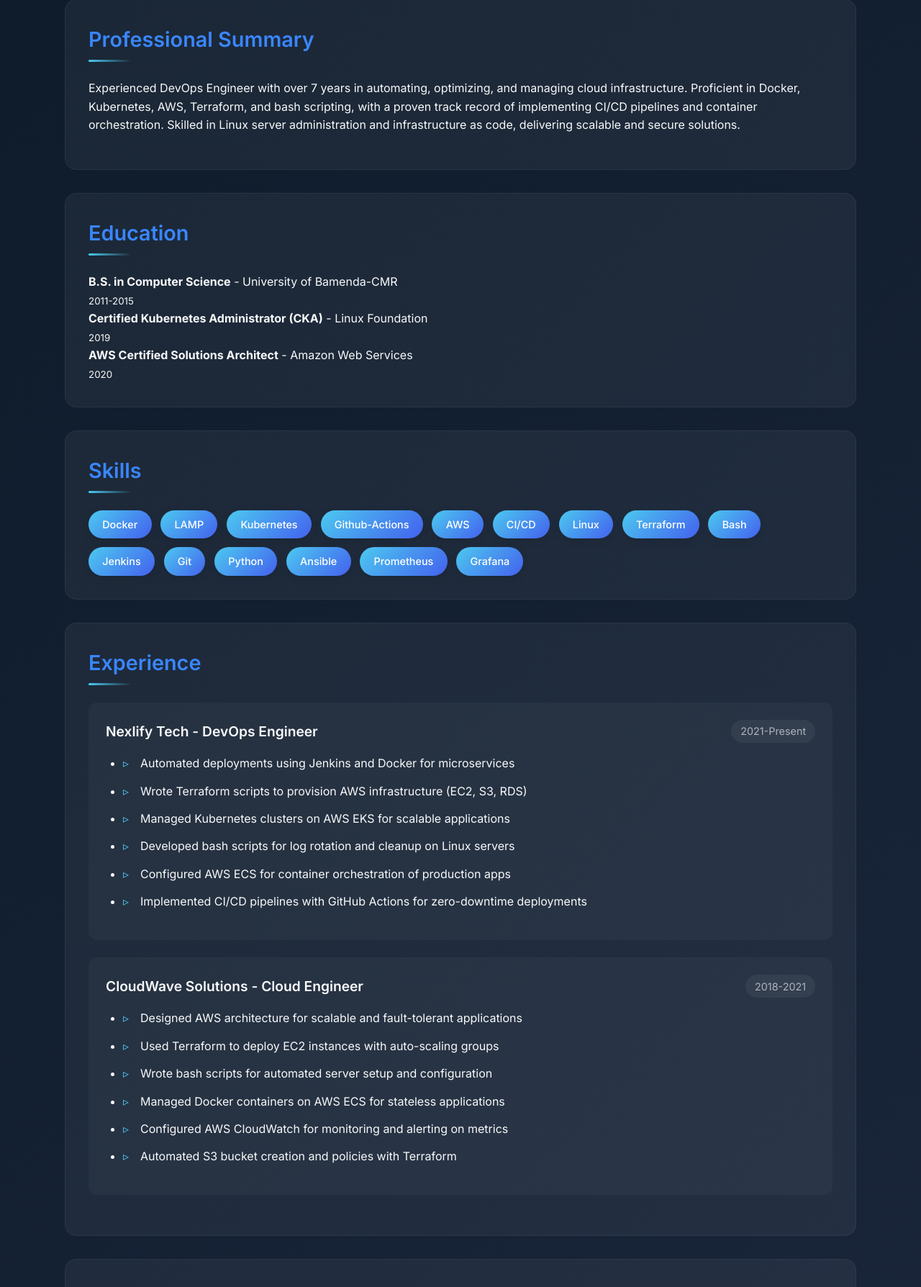
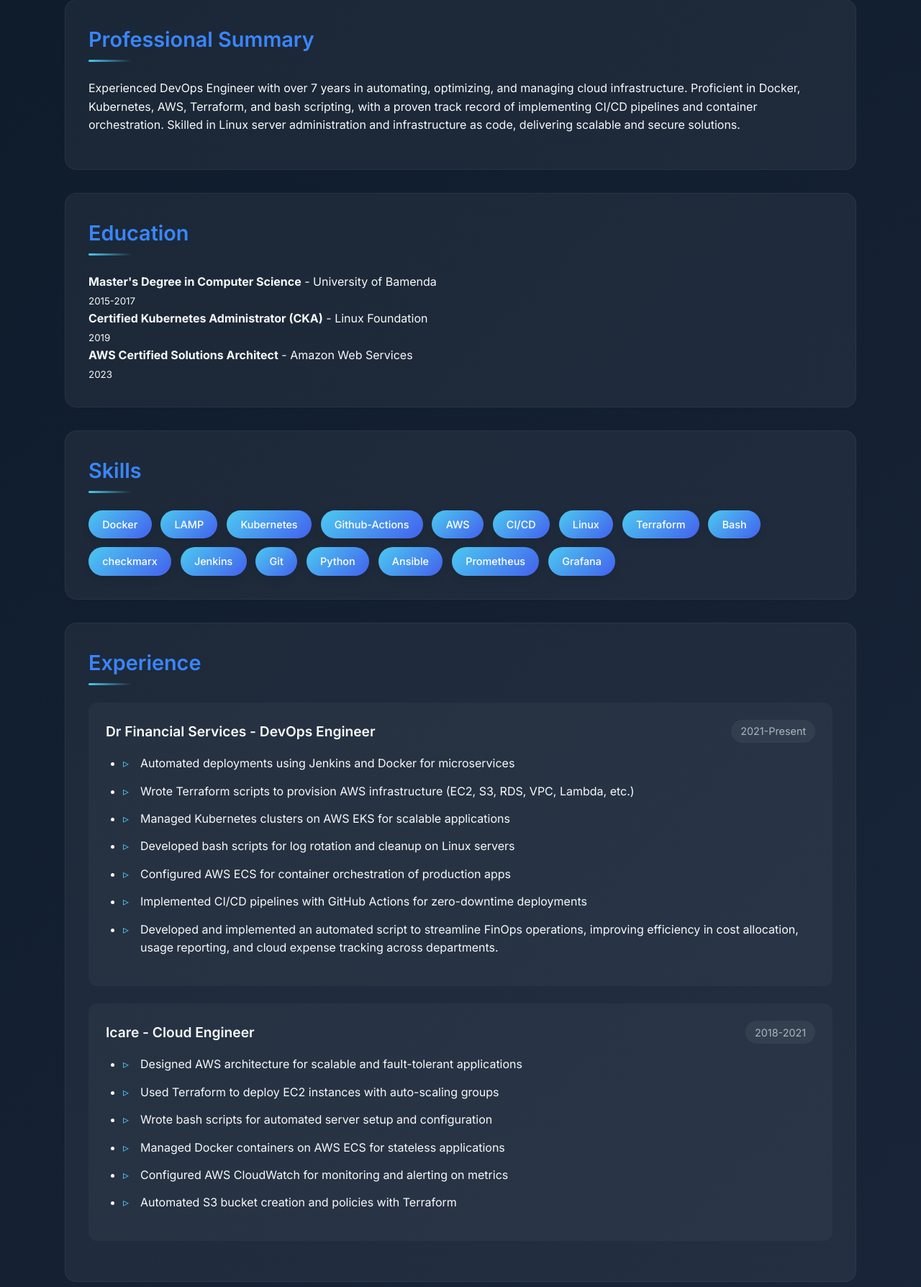
Before and after one commit to Juliox007/My-RESUME, a Flask app: page / in a window 1280 px wide. Shown: the part 343-2131 px from the top of the page at 72% size. Run offline with Flask 3, Linux system fonts and the light colour scheme.

Commit message:
resume-update

```diff
--- a/templates/index.html
+++ b/templates/index.html
@@ -285,8 +285,8 @@
         <section class="section">
             <h2>Education</h2>
             <div class="education-item">
-                <strong>B.S. in Computer Science</strong> - University of Bamenda-CMR<br>
-                <small>2011-2015</small>
+                <strong>Master's Degree in Computer Science</strong> - University of Bamenda<br>
+                <small>2015-2017</small>
             </div>
             <div class="education-item">
                 <strong>Certified Kubernetes Administrator (CKA)</strong> - Linux Foundation<br>
@@ -294,7 +294,7 @@
             </div>
             <div class="education-item">
                 <strong>AWS Certified Solutions Architect</strong> - Amazon Web Services<br>
-                <small>2020</small>
+                <small>2023</small>
             </div>
         </section>
 
@@ -310,6 +310,7 @@
                 <span class="skill">Linux</span>
                 <span class="skill">Terraform</span>
                 <span class="skill">Bash</span>
+                <span class="skill">checkmarx</span>
                 <span class="skill">Jenkins</span>
                 <span class="skill">Git</span>
                 <span class="skill">Python</span>
@@ -323,22 +324,25 @@
             <h2>Experience</h2>
             <article class="experience-item">
                 <div class="experience-header">
-                    <div class="experience-title">Nexlify Tech - DevOps Engineer</div>
+                    <div class="experience-title">Dr Financial Services - DevOps Engineer</div>
                     <div class="experience-date">2021-Present</div>
                 </div>
                 <ul>
                     <li>Automated deployments using Jenkins and Docker for microservices</li>
-                    <li>Wrote Terraform scripts to provision AWS infrastructure (EC2, S3, RDS)</li>
+                    <li>Wrote Terraform scripts to provision AWS infrastructure (EC2, S3, RDS, VPC, Lambda, etc.)</li>
                     <li>Managed Kubernetes clusters on AWS EKS for scalable applications</li>
                     <li>Developed bash scripts for log rotation and cleanup on Linux servers</li>
                     <li>Configured AWS ECS for container orchestration of production apps</li>
                     <li>Implemented CI/CD pipelines with GitHub Actions for zero-downtime deployments</li>
+                    <li>Developed and implemented an automated script to streamline FinOps operations, improving
+                        efficiency in cost allocation, usage reporting, and cloud expense tracking across departments.
+                    </li>
                 </ul>
             </article>
 
             <article class="experience-item">
                 <div class="experience-header">
-                    <div class="experience-title">CloudWave Solutions - Cloud Engineer</div>
+                    <div class="experience-title">Icare - Cloud Engineer</div>
                     <div class="experience-date">2018-2021</div>
                 </div>
                 <ul>
```
